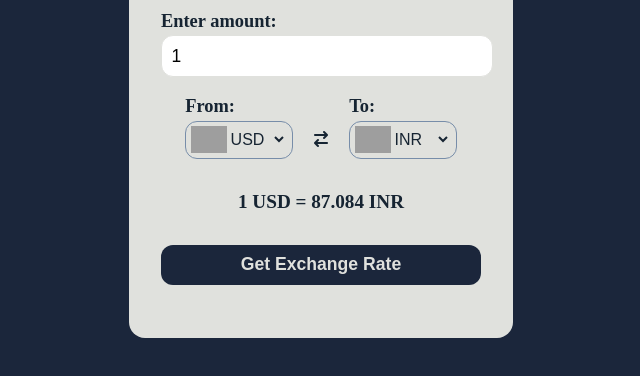
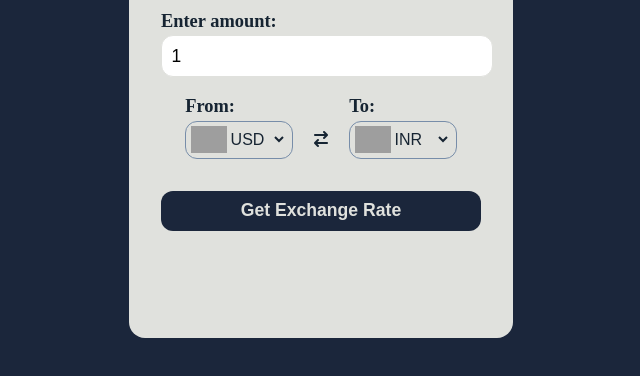
Before and after one commit to aadityasamani/Currency-Converter, a plain HTML site: page index.html in a window 1280 px wide. Shown: the part 274-650 px from the top of the page, without its empty margins (319-959 px from the left). Drawn offline with Linux system fonts and the light colour scheme; grey boxes are pictures that could not be loaded.

Commit message:
Fixed a bug of the output message

```diff
--- a/index.html
+++ b/index.html
@@ -39,7 +39,7 @@
                 </div>
 
             </div>
-            <div class="message">1 USD = 87.084 INR</div>
+            <div class="message"></div>
             <button>Get Exchange Rate</button>
         </form>
     </div>
```
